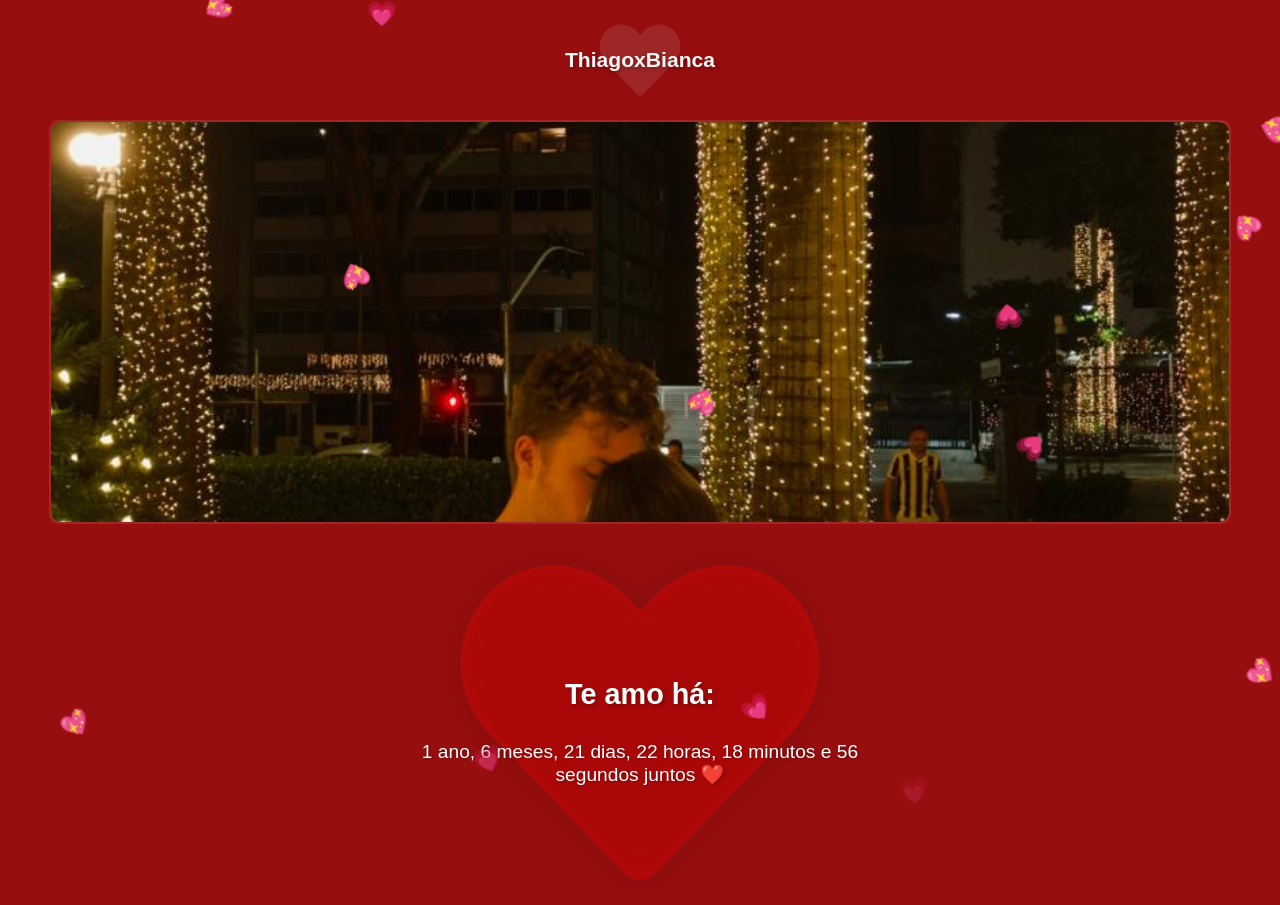
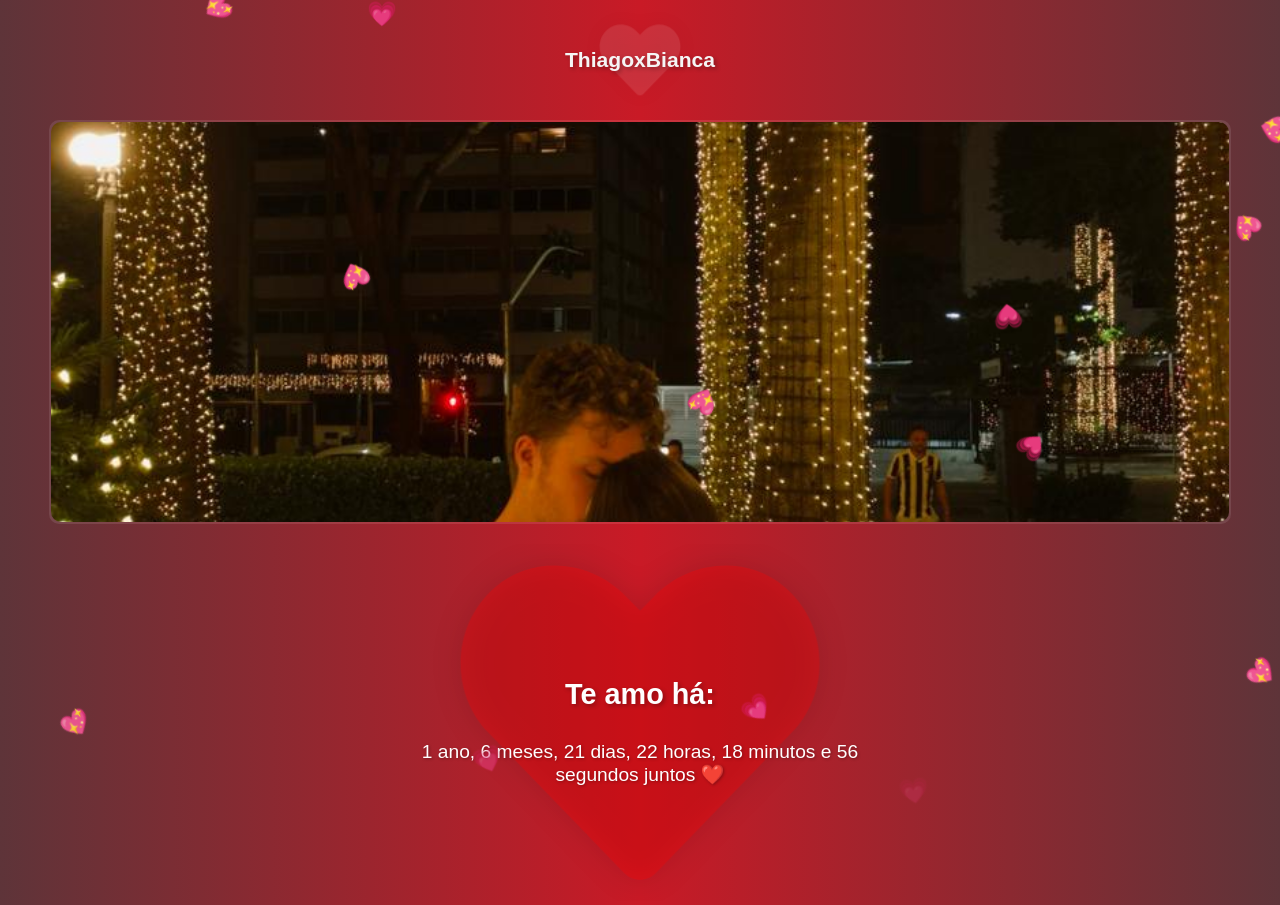
Before and after one commit to thiago-rocha-aquino/fasaf, a plain HTML site: page index_principal.html in a window 1280 px wide. Shown: the top 905 px of the page. Drawn offline with Linux system fonts and the light colour scheme.

Commit message:
Update style_principal.css

```diff
--- a/style_principal.css
+++ b/style_principal.css
@@ -1,7 +1,8 @@
 body {
   margin: 0;
   font-family: sans-serif;
-  background: #970e0e;
+  background: #5E3439;
+  background: linear-gradient(90deg, rgba(94, 52, 57, 1) 0%, rgba(201, 26, 38, 1) 50%, rgba(94, 52, 57, 1) 100%);
   color: white;
   min-height: 100vh;
 }
```
